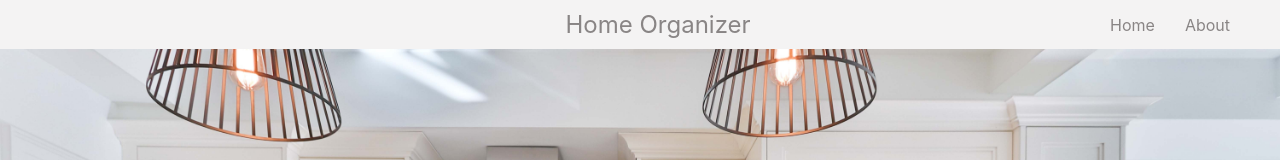
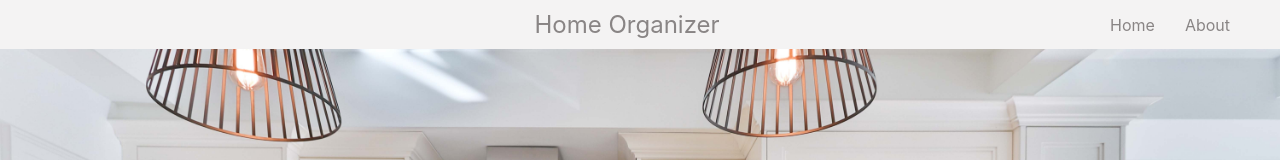
Before and after one commit to pdavisDU/home-organizer, a React (Create React App) app: page / in a window 1280 px wide. Shown: the top 160 px of the page. Built offline with nearby package versions, Linux system fonts and the light colour scheme.

Commit message:
moving title page text to center

```diff
--- a/src/components/Nav.css
+++ b/src/components/Nav.css
@@ -9,7 +9,7 @@
 
   .menu {
     position: relative; /* for the text to be centered properly for the title we had to make position relative and left by n% */
-    left: 7.5%;
+    left: 5%;
     text-align: center;
     font-size: 24px; /* Set the font size as needed */
     flex-grow: 1;
```
